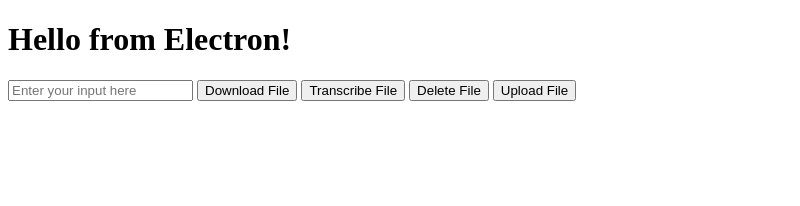
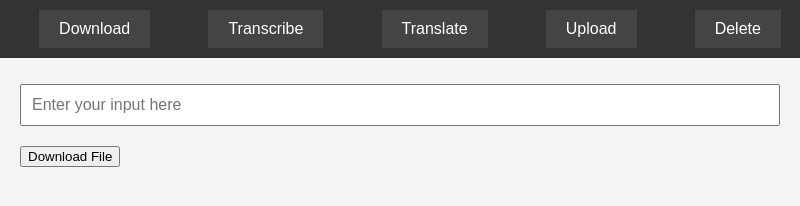
Before and after one commit to warnerlim/Translator-Project, an Electron app: page index.html in a window 800 px wide. Drawn offline with Linux system fonts and the light colour scheme; no server answers.

Commit message:
modified:   index.html 	modified:   renderer.js 	modified:   script.py

```diff
--- a/index.html
+++ b/index.html
@@ -1,20 +1,137 @@
 <!DOCTYPE html>
-<html>
+<html lang="en">
 <head>
-    <title>Translation Application</title>
+    <meta charset="UTF-8">
+    <meta name="viewport" content="width=device-width, initial-scale=1.0">
+    <title>Translation App</title>
+    <style>
+        body, html {
+            margin: 0;
+            padding: 0;
+            height: 100%;
+            font-family: Arial, sans-serif;
+            overflow: hidden;
+        }
+        nav {
+            position: fixed;
+            top: 0;
+            width: 100%;
+            background-color: #333;
+            z-index: 1000;
+            display: flex;
+            justify-content: space-around;
+            padding: 10px;
+        }
+        nav button {
+            background-color: #444;
+            border: none;
+            color: white;
+            padding: 10px 20px;
+            cursor: pointer;
+            font-size: 16px;
+        }
+        nav button:hover {
+            background-color: #555;
+        }
+
+        .container {
+            position: relative;
+            height: 100%;
+            width: 100%;
+        }
+
+        .page {
+            position: absolute;
+            top: 0;
+            left: 100%;
+            width: 100%;
+            height: 100%;
+            background-color: #f4f4f4;
+            transition: left 0.3s ease;
+            overflow-y: auto;
+            padding: 20px;
+            box-sizing: border-box;
+        }
+
+        .active {
+            left: 0;
+        }
+        h1 {
+            font-size: 24px;
+            margin-bottom: 20px;
+        }
+
+        input[type="text"] {
+            width: 100%;
+            padding: 10px;
+            margin-bottom: 20px;
+            font-size: 16px;
+            box-sizing: border-box;
+        }
+
+        p {
+            font-size: 18px;
+            margin-top: 20px;
+        }
+    </style>
 </head>
 <body>
-    <h1>Hello from Electron!</h1>
 
+    <!-- Navigation Menu -->
+    <nav>
+        <button onclick="showPage('downloadPage')">Download</button>
+        <button onclick="showPage('transcribePage')">Transcribe</button>
+        <button onclick="showPage('translatePage')">Translate</button>
+        <button onclick="showPage('uploadPage')">Upload</button>
+        <button onclick="showPage('deletePage')">Delete</button>
+    </nav>
+
+    <!-- Pages Container -->
+    <div class="container">
+        <div id="downloadPage" class="page active">
+            <h1>Download Files</h1>
             <input type="text" id="userInput" placeholder="Enter your input here">
+            <button id="Download">Download File</button>
+            <p id="output"></p>
+        </div>
 
-    <button id="Download">Download File</button>
+        <div id="transcribePage" class="page">
+            <h1>Transcribe Files</h1>
             <button id="Transcribe">Transcribe File</button>
+            <!-- Content for transcribing files -->
+        </div>
+
+        <div id="translatePage" class="page">
+            <h1>Translate Files</h1>
+            <button id="Translate">Translate File</button>
+            <!-- Content for translating files -->
+        </div>
+
+        <div id="uploadPage" class="page">
+            <h1>Upload Files</h1>
+            <button id="Upload">Upload File</button>
+            <!-- Content for uploading files -->
+        </div>
+
+        <div id="deletePage" class="page">
+            <h1>Delete Files</h1>
             <button id="Delete">Delete File</button>
-    <button id="Upload">Upload File</button>
+            <!-- Content for deleting files -->
+        </div>
+    </div>
 
-    <p id="output"></p>
-
+    <script>
+        function showPage(pageId) {
+            const pages = document.querySelectorAll('.page');
+            pages.forEach(page => {
+                if (page.id === pageId) {
+                    page.classList.add('active');
+                } else {
+                    page.classList.remove('active');
+                }
+            });
+        }
+    </script>
     <script src="renderer.js"></script>
 </body>
 </html>
--- a/renderer.js
+++ b/renderer.js
@@ -16,6 +16,10 @@
     ipcRenderer.send('run-python', { action: 'Delete' });
   });
 
+  document.getElementById('Translate').addEventListener('click', () => {
+    ipcRenderer.send('run-python', { action: 'Translate' });
+  });
+
   document.getElementById('Upload').addEventListener('click', () => {
     ipcRenderer.send('run-python', 'Upload');
   });
```
Also changed, not shown: 1 other file. Lines whose indentation alone changed are shown as unchanged.
